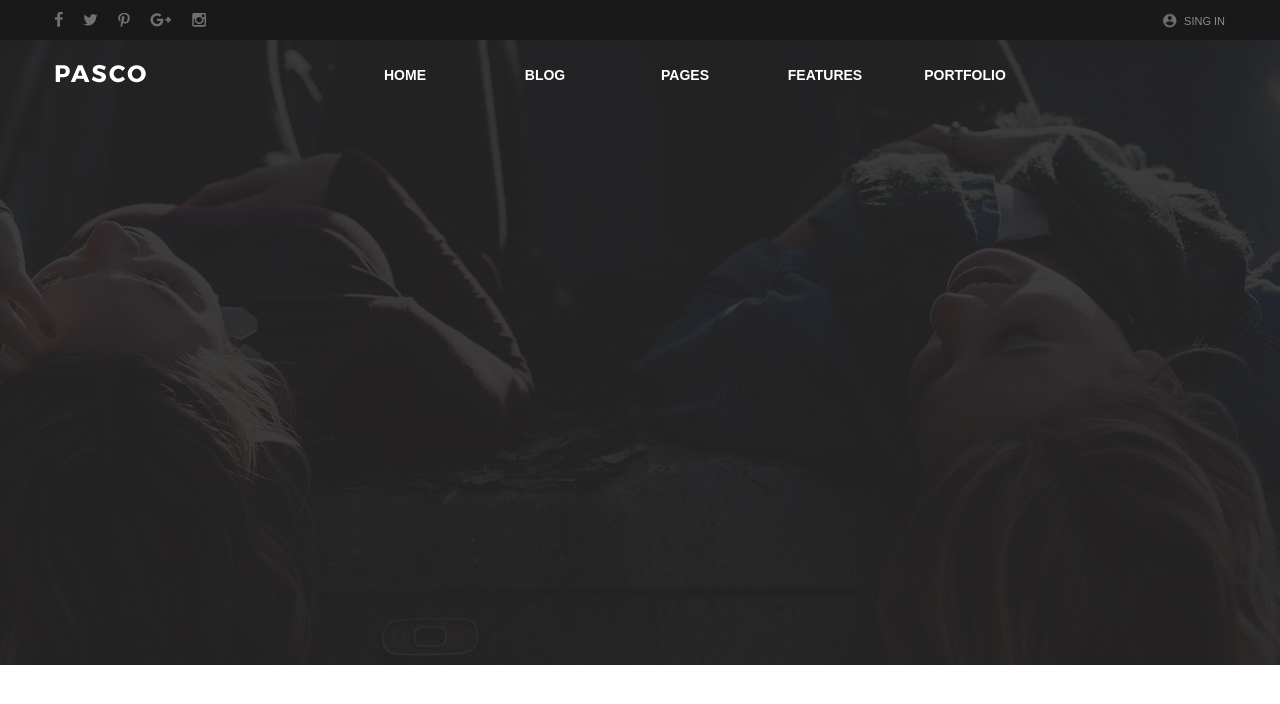
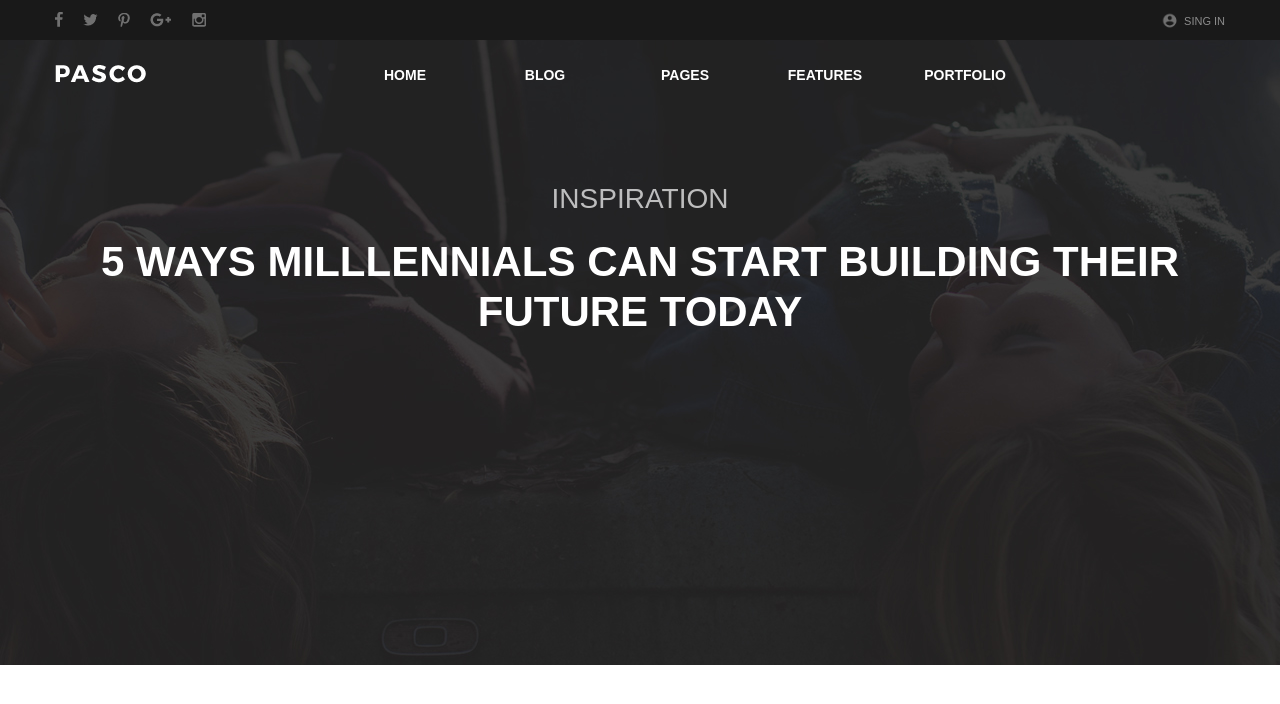
Before and after one commit to IrynaHutsol/blog-learn-react, a React (Create React App) app: page / in a window 1280 px wide. Shown: the top 704 px of the page. Built offline with nearby package versions, Linux system fonts and the light colour scheme.

Commit message:
add Caption component

```diff
--- /dev/null
+++ b/src/App/Header/Caption/Caption.js
@@ -0,0 +1,12 @@
+import React from 'react';
+
+const Caption =() => {
+    return (
+        <div className="caption">
+            <h3>inspiration</h3>
+            <h1>5 Ways milllennials can start building their future today</h1>
+        </div>
+    );
+}
+
+export default Caption;
--- a/src/App/Header/Header.js
+++ b/src/App/Header/Header.js
@@ -8,6 +8,7 @@ import SocialIcon from './SocialIcon/SocialIcon';
 import SingIn from './SingIn/SingIn';
 import Logo from './Logo/Logo';
 import Menu from './Menu/Menu';
+import Caption from './Caption/Caption';
 
 
 const Header =() => {
@@ -33,6 +34,9 @@ const Header =() => {
                     <div className="col-lg-9">
                         <Menu/>
                     </div>
+                    <div className="col-lg-12">
+                     <Caption/>
+                    </div>
                 </div>
             </div>
 		</header>
--- a/src/App/Header/header.css
+++ b/src/App/Header/header.css
@@ -46,4 +46,32 @@
 
   .nav a:hover {
 	border-bottom: 3px solid rgba(208, 101, 101, 1);
-  }
+	}
+
+	.col-lg-12 {
+		width: 100%;
+		height: 555px;
+	}
+
+
+.caption {
+	text-align: center;
+  padding-top: 75px;
+}
+
+h3 {
+  font-size: 28px;
+  color: rgba(255, 255, 255, 0.702);
+  text-transform: uppercase;
+  line-height: 0.964;
+  padding-bottom: 25px;
+}
+
+h1 {
+  font-size: 42px;
+  color: rgb(255, 255, 255);
+  text-transform: uppercase;
+  line-height: 1.2;
+  font-weight: bold;
+  padding-bottom: 30px;
+}
```
